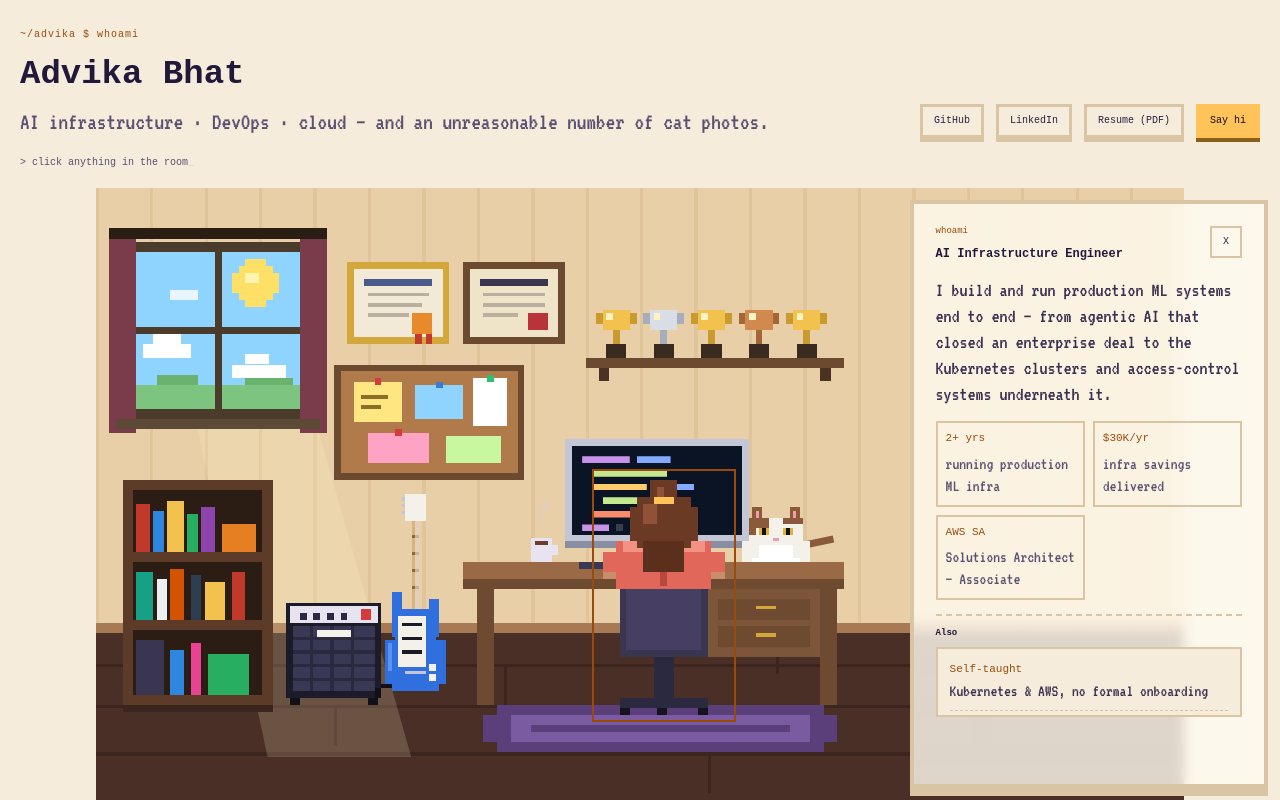
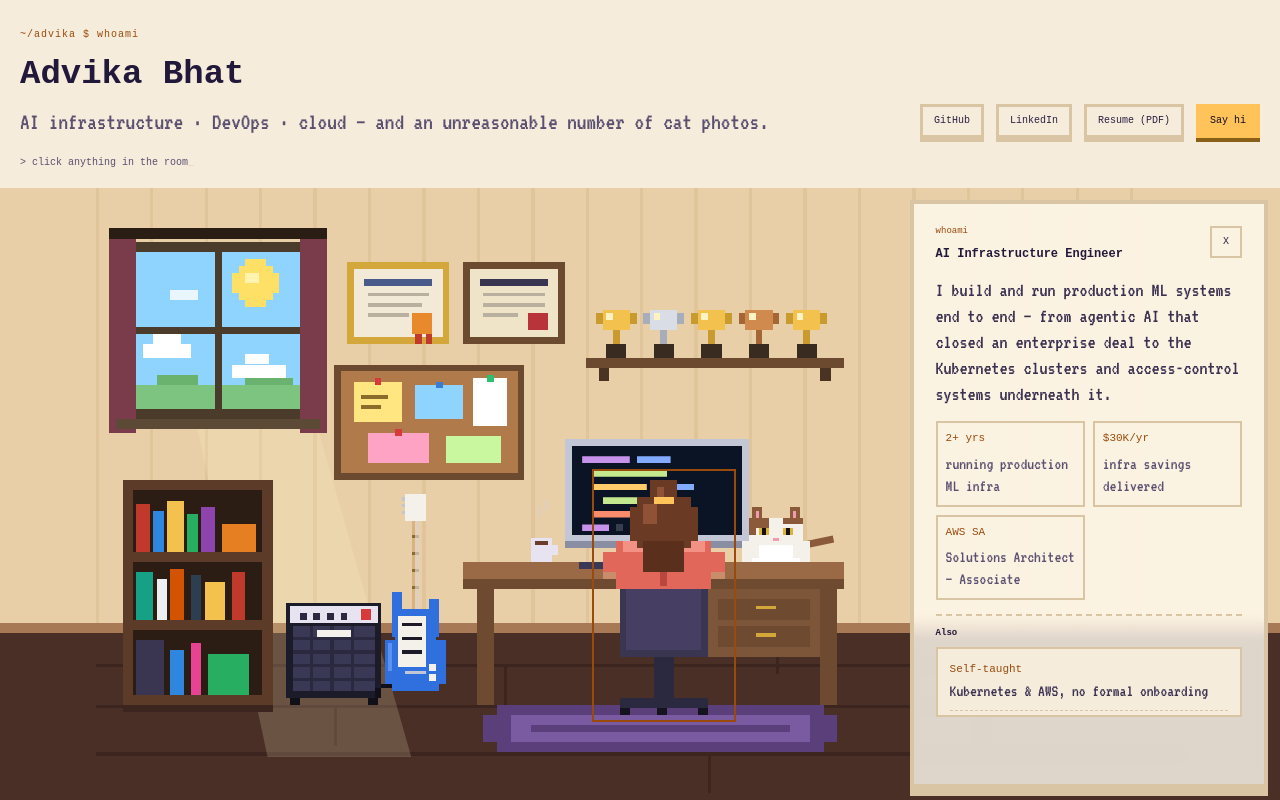
Before and after one commit to Advika101/portfolio, a React (Vite) app: page / in a window 1280 px wide. Built offline with nearby package versions, Linux system fonts and the light colour scheme; a web font is replaced by a local one.

Commit message:
Extend wall and floor into side gutters

```diff
--- a/src/App.jsx
+++ b/src/App.jsx
@@ -99,7 +99,7 @@ export default class App extends React.Component {
         <div className="shell" style={{maxWidth: "none", margin: "0 auto", padding: "28px 0 0", display: "flex", flexDirection: "column", gap: "18px"}}>
           <Header />
           <p style={{margin: "0", padding: "0 20px", fontFamily: "'Press Start 2P', monospace", fontSize: "10px", color: "var(--muted)"}}>&gt; click anything in the room<span className="blink" style={{color: "var(--acc)"}}>_</span></p>
-          <div className="stage" style={{position: "relative"}}>
+          <div className="stage" style={{position: "relative", background: `linear-gradient(${sc.wall} 71.11%, ${sc.base} 71.11% 72.78%, #4a2f27 72.78%)`}}>
             <div className="room-scroll">
               <div className="scene" style={{position: "relative", width: "100%", aspectRatio: "16 / 9", overflow: "visible"}}>
                 <Room sc={sc} night={night} day={day} cat={cat} ampCls={ampCls} ampLed={ampLed} playing={playing} />
```
